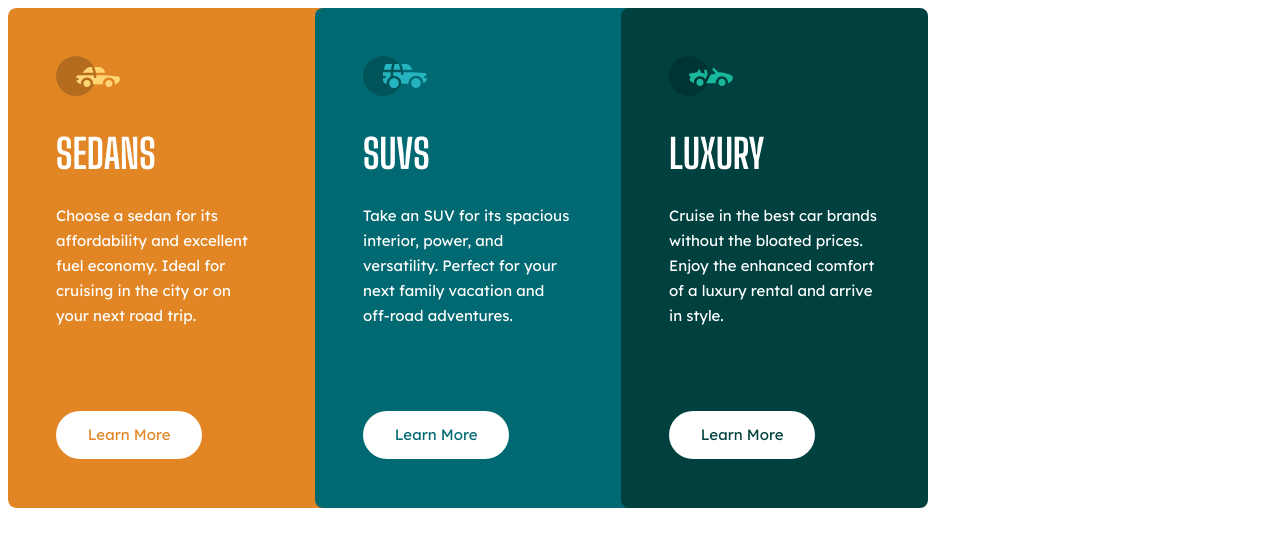
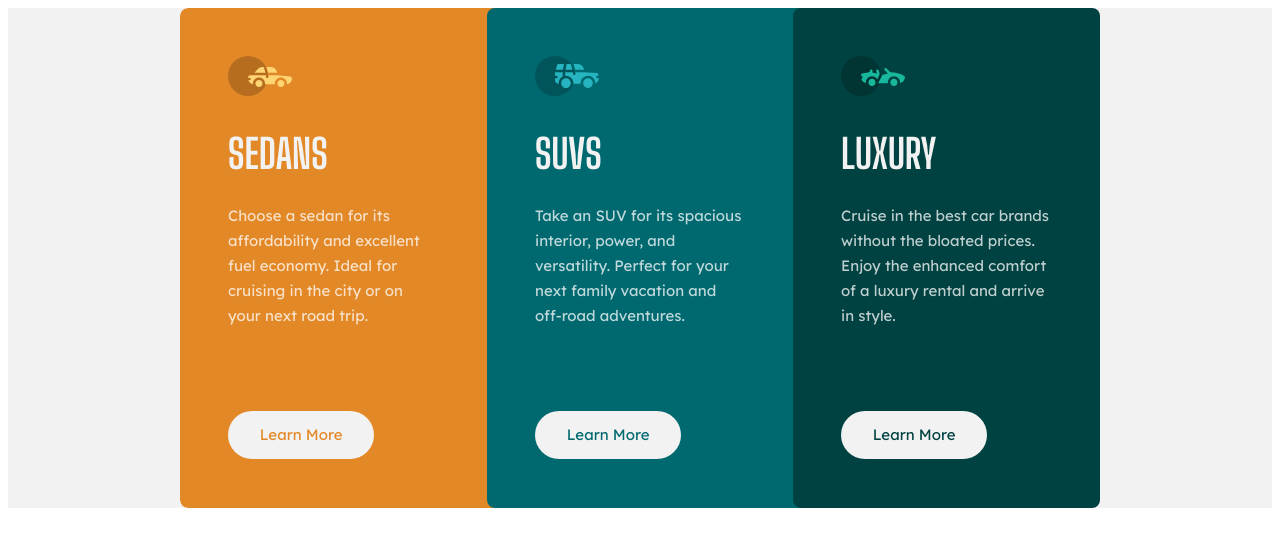
Before and after one commit to jemeneradev/frontendmentor_challenge_column_preview_card_component, a Next.js app: page / in a window 1280 px wide. Shown: the top 546 px of the page. Built offline with nearby package versions, Linux system fonts and the light colour scheme.

Commit message:
changed colors, fixed alignment.

```diff
--- a/components/Card.js
+++ b/components/Card.js
@@ -6,7 +6,7 @@ import Image from 'next/image'
 export default function Card(props) {
     const imgsrc = `/images/${props.carType}.svg`
     const imgalt = `${props.carType} Car`
-    const bcolor = `#${props.carBColor}`
+    const bcolor = `${props.carBColor}`
     return (
     <div className={CardStyles.card} style={{backgroundColor:bcolor}}>
         <div className={CardStyles.cardLogo}>
--- /dev/null
+++ b/pages/_app.js
@@ -0,0 +1,7 @@
+import '../styles/globals.css'
+
+function MyApp({ Component, pageProps }) {
+  return <Component {...pageProps} />
+}
+
+export default MyApp
--- a/pages/index.js
+++ b/pages/index.js
@@ -5,13 +5,20 @@ import Cards from '../components/Cards.js'
 export default function Home() {
 
   const cards = [
-    {id: 1, type:'sedans', bcolor:"E28625", content: 'Choose a sedan for its affordability and excellent fuel economy. Ideal for cruising in the city or on your next road trip.'},
-    {id: 2, type: 'suvs', bcolor:"006971", content: 'Take an SUV for its spacious interior, power, and versatility. Perfect for your next family vacation and off-road adventures.'},
-    {id: 3, type: 'luxury', bcolor:"004140", content: 'Cruise in the best car brands without the bloated prices. Enjoy the enhanced comfort of a luxury rental and arrive in style.'}
+    {id: 1, type:'sedans', bcolor:"hsl(31, 77%, 52%)", content: 'Choose a sedan for its affordability and excellent fuel economy. Ideal for cruising in the city or on your next road trip.'},
+    {id: 2, type: 'suvs', bcolor:"hsl(184, 100%, 22%)", content: 'Take an SUV for its spacious interior, power, and versatility. Perfect for your next family vacation and off-road adventures.'},
+    {id: 3, type: 'luxury', bcolor:"hsl(179, 100%, 13%)", content: 'Cruise in the best car brands without the bloated prices. Enjoy the enhanced comfort of a luxury rental and arrive in style.'}
   ];
 
   return (
-    <div style={{margin:0}}>
+    <div style={{
+      margin:0,
+      backgroundColor:"hsl(0, 0%, 95%)",
+      display: "flex",
+      alignItems: "center",
+      justifyContent: "center",
+      height:"min-content"
+  }}>
       <Head>
         <title>Three Card Column Preview</title>
         <meta name="description" content="Generated by create next app" />
--- a/styles/Card.module.css
+++ b/styles/Card.module.css
@@ -7,6 +7,7 @@
   --left-space: 49px;
   line-height: 48px;
   border-radius: 8px 8px 0 0;
+  color:hsl(0, 0%, 95%);
 }
 
 .logowrapper {
@@ -24,7 +25,7 @@
   font-weight: normal;
   font-size: 15px;
   line-height: 25px;
-  color: white;
+  color: hsla(0, 0%, 100%, 0.75);
   width: 70%;
   margin-top: 16px;
   margin-left: var(--left-space);
@@ -34,7 +35,6 @@
   /* identical to box height */
   font-family: Big Shoulders Display;
   font-style: normal;
-  color: white;
   font-weight: 300;
   font-size: 2.52em;
   font-weight: 700;
@@ -55,8 +55,7 @@
   text-decoration: none;
   width: 146px;
   height: 48px;
-  background-color: white;
-  color: red;
+  background-color: hsl(0, 0%, 95%);
   border-radius: 25px;
   text-align: center;
   margin-top: 25px;
--- /dev/null
+++ b/styles/globals.css
@@ -0,0 +1,4 @@
+.body {
+    margin:0;
+    backgroundColor:hsl(0, 0%, 95%);
+}
```
